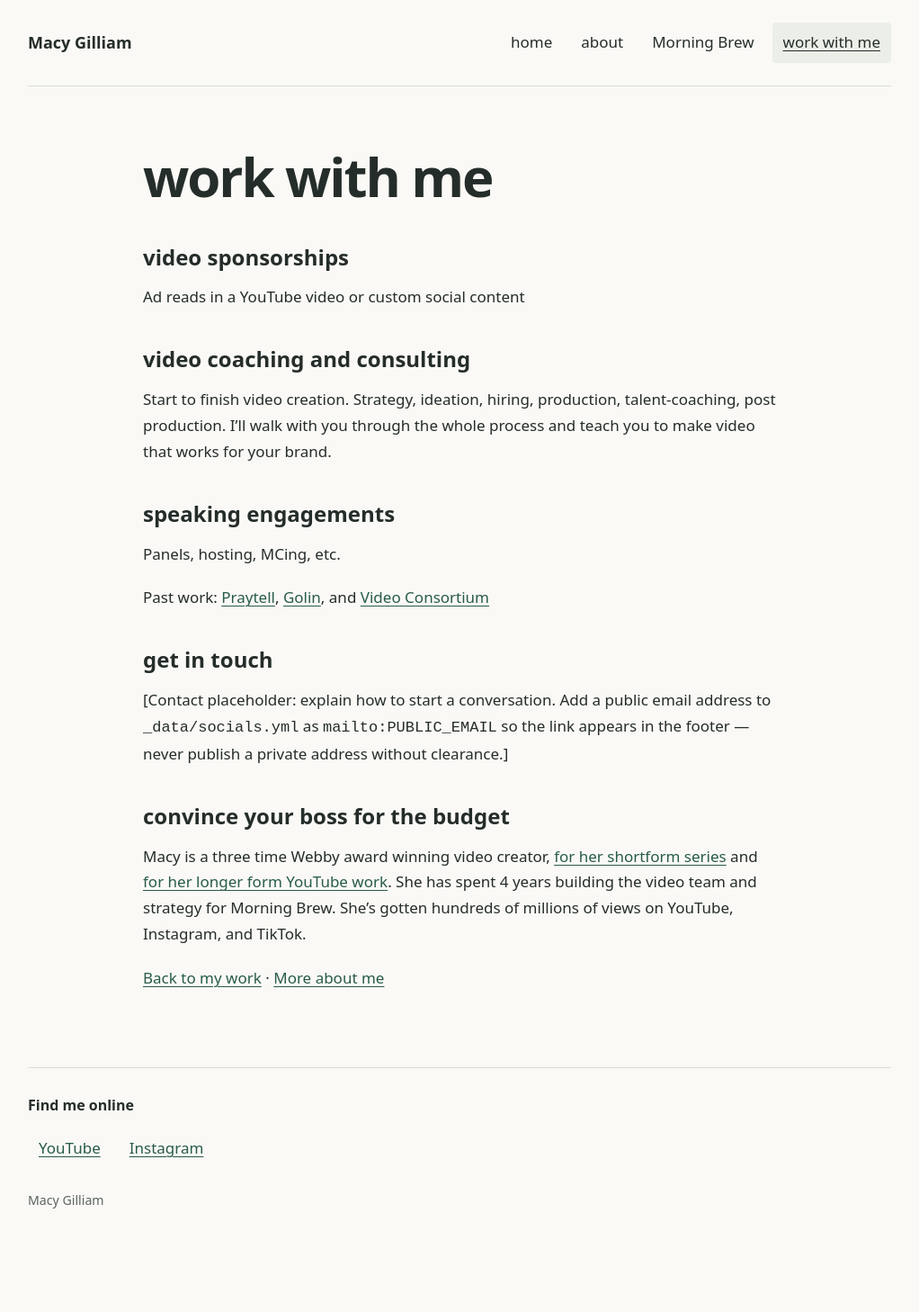
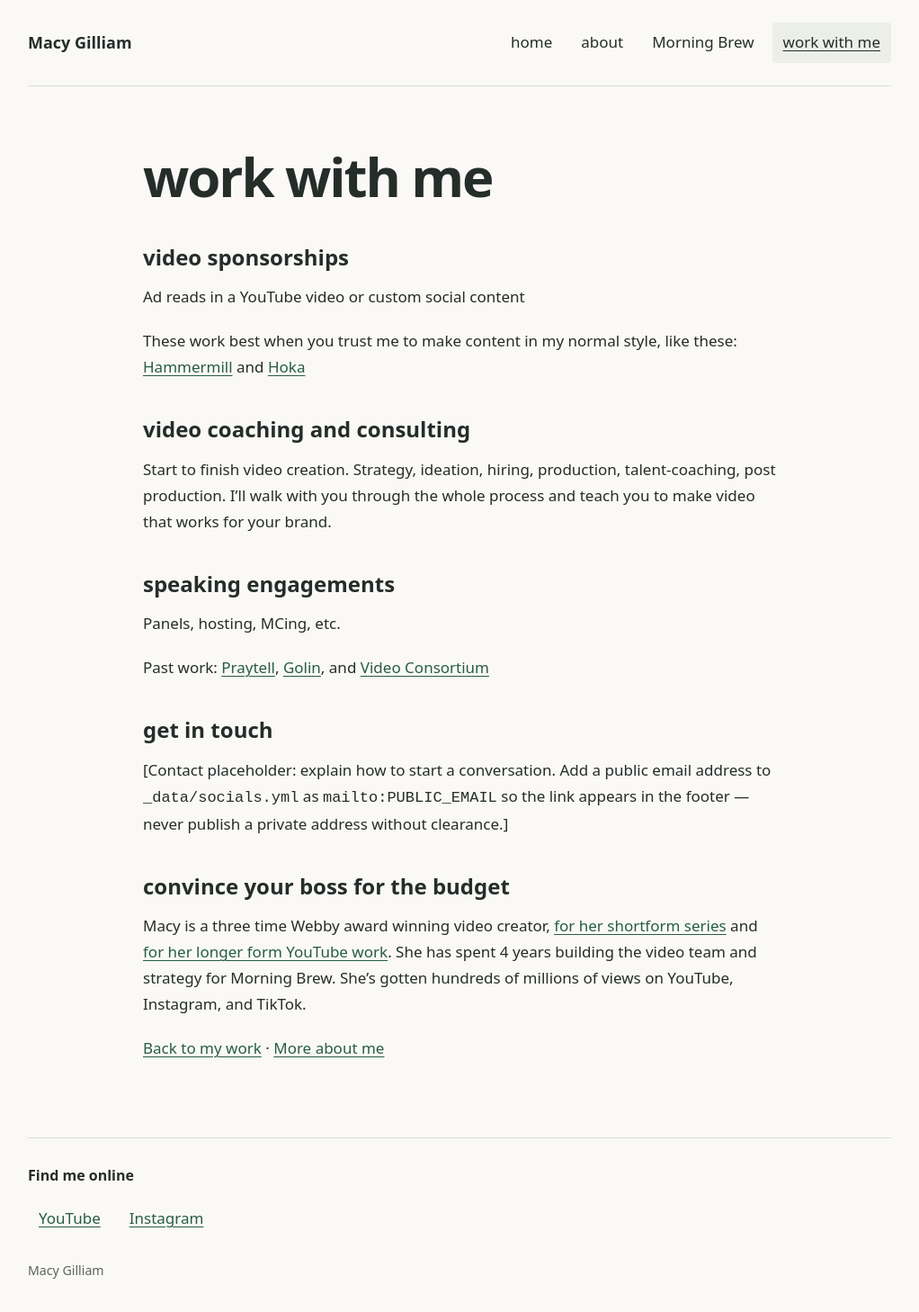
Before and after one commit to macyagilliam/macyagilliam, a Jekyll site: the page built from work-with-me.md, in a window 1280 px wide. Shown: the whole page at 90% size, without its empty margins (129-1151 px from the left). Built offline with Jekyll 4.4.1, drawn with Linux system fonts in a browser that asks for light colours; before the commit the page ends 1380 px from its top, so only the background shows below that.

Commit message:
Add sponsorship examples to video sponsorships

```diff
--- a/work-with-me.md
+++ b/work-with-me.md
@@ -6,6 +6,8 @@ permalink: /work-with-me/
 ## video sponsorships
 
 Ad reads in a YouTube video or custom social content
+
+These work best when you trust me to make content in my normal style, like these: [Hammermill](https://www.instagram.com/reel/DOY9JDJERA1/) and [Hoka](https://youtu.be/uMJpSB0Q46E?t=878)
 
 ## video coaching and consulting
 
```
